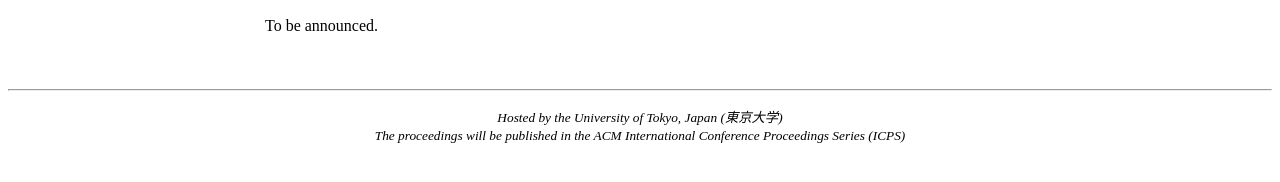
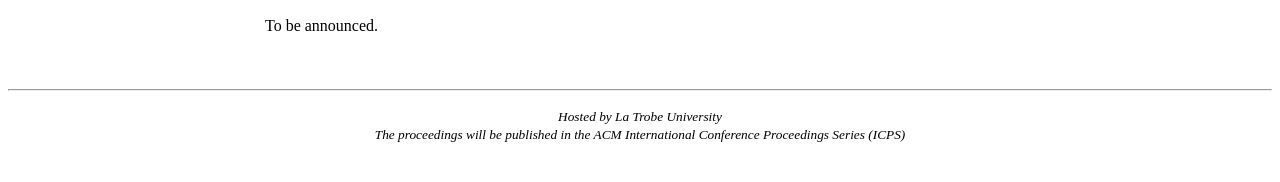
Before and after one commit to icea2025/latrobe, a Jekyll site: the page built from best_papers/index.html, in a window 1280 px wide. Shown: the part 316-498 px from the top of the page. Built offline with Jekyll 4.4.1, drawn with Linux system fonts in a browser that asks for light colours.

Commit message:
Update default.html

```diff
--- a/_layouts/default.html
+++ b/_layouts/default.html
@@ -34,7 +34,7 @@
     <p style="text-align:center">
         <small>
             <!-- <i>Sponsored by Association for Computing Machinery (ACM)</i><br> -->
-            <i>Hosted by the University of Tokyo, Japan (東京大学)</i><br>
+            <i>Hosted by La Trobe University</i><br>
             <i>The proceedings will be published in the ACM International Conference Proceedings Series (ICPS)</i>
         </small>
     </p>
```
